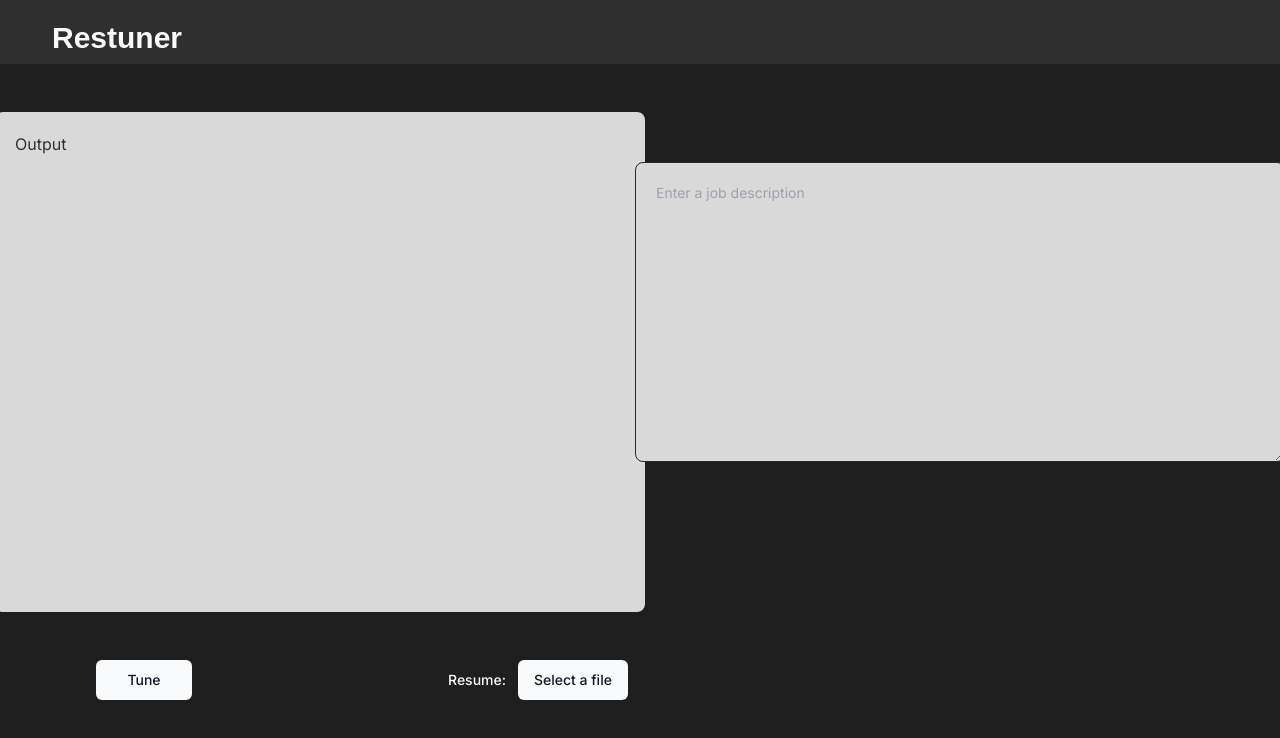
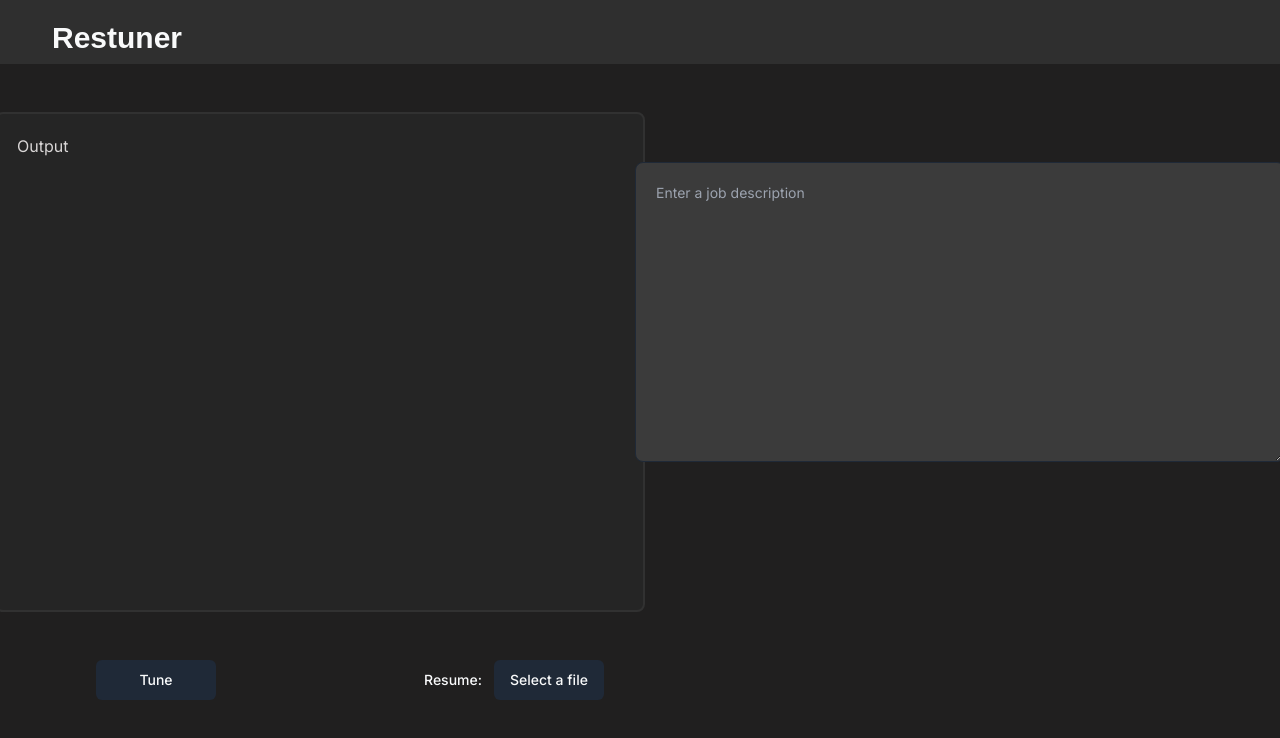
Before and after one commit to rishit-singh/Restuner-Client, a Next.js app: page / in a window 1280 px wide. Shown: the top 738 px of the page. Built offline with nearby package versions, Linux system fonts and the light colour scheme.

Commit message:
Made the UI dark themed

```diff
--- a/src/app/Tuner.tsx
+++ b/src/app/Tuner.tsx
@@ -7,22 +7,20 @@ export default function Tuner()
     return (<>
         <div className="grid grid-cols-2">
             <div className="flex flex-col items-center p-12">
-                <div className="h-[500px] w-[650px] bg-[#D9D9D9] rounded-lg p-5 text-[#303030]">
+                <div className="h-[500px] w-[650px] bg-[#252525] rounded-lg p-5 text-[#D9D6D6] border-[#313131] border-2">
                     Output
                 </div>
-                <div className="grid grid-cols-2 p-12 gap-64">
-                    <Button>
-                        Tune
-                    </Button>
+                <div className="grid grid-cols-2 p-12 gap-52">
+                    <Button variant={"secondary"}>Tune</Button>
 
-                    <div className="flex flex-row gap-3 items-center">
+                    <div className="flex flex-row gap-3 items-center p-0">
                         <Label htmlFor="resume">Resume: </Label>
-                        <Button>Select a file</Button>
+                        <Button className="m-0" variant={"secondary"}>Select a file</Button>
                     </div>
                 </div>
             </div>
             <div className="flex flex-col items-center p-12">
-                <Textarea placeholder={"Enter a job description"} className="mt-[50px] h-[300px] w-[650px] bg-[#D9D9D9] rounded-lg p-5 text-[#303030]"/>
+                <Textarea placeholder={"Enter a job description"} className="mt-[50px] h-[300px] w-[650px] bg-[#3B3B3B] rounded-lg p-5 text-[#D9D6D6]"/>
             </div>
         </div>
     </>);
```
